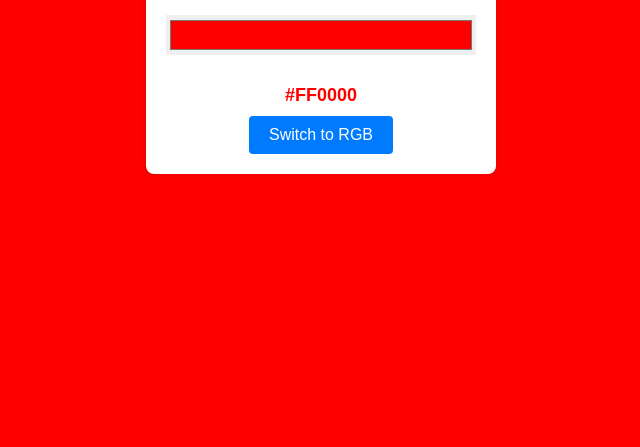
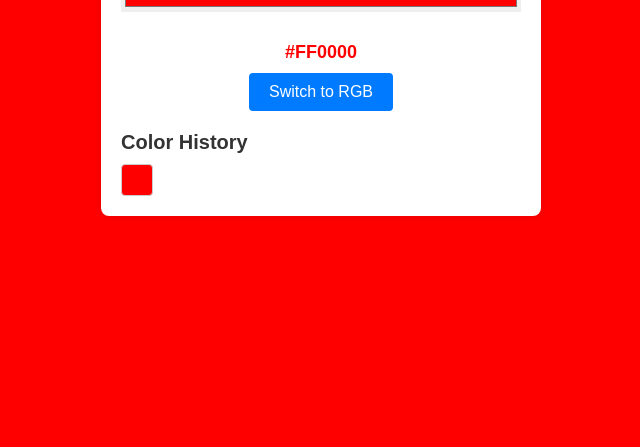
Before and after one commit to JanhviVerma/Color-Picker, a plain HTML site: page index.html in a window 1280 px wide. Shown: the part 353-800 px from the top of the page, without its empty margins (319-959 px from the left). Drawn offline with Linux system fonts and the light colour scheme.

Commit message:
Added color history feature and enhanced UI for better user experience

```diff
--- a/index.html
+++ b/index.html
@@ -12,6 +12,10 @@
         <input type="color" id="colorPicker" value="#ff0000">
         <div id="colorDisplay">#FF0000</div>
         <button id="toggleFormat">Switch to RGB</button>
+        <div id="historyContainer">
+            <h2>Color History</h2>
+            <div id="colorHistory"></div>
+        </div>
     </div>
     <script src="script.js"></script>
 </body>
--- a/script.js
+++ b/script.js
@@ -2,7 +2,9 @@ document.addEventListener("DOMContentLoaded", function() {
     const colorPicker = document.getElementById("colorPicker");
     const colorDisplay = document.getElementById("colorDisplay");
     const toggleFormatBtn = document.getElementById("toggleFormat");
+    const colorHistory = document.getElementById("colorHistory");
     let isHex = true;
+    const history = [];
 
     function updateDisplay(color) {
         colorDisplay.textContent = isHex ? color.toUpperCase() : hexToRgb(color);
@@ -17,8 +19,23 @@ document.addEventListener("DOMContentLoaded", function() {
         return `rgb(${r}, ${g}, ${b})`;
     }
 
+    function addToHistory(color) {
+        if (history.includes(color)) return;
+        history.push(color);
+        const colorDiv = document.createElement("div");
+        colorDiv.classList.add("historyItem");
+        colorDiv.style.backgroundColor = color;
+        colorDiv.addEventListener("click", function() {
+            updateDisplay(color);
+            colorPicker.value = color;
+        });
+        colorHistory.appendChild(colorDiv);
+    }
+
     colorPicker.addEventListener("input", function() {
-        updateDisplay(colorPicker.value);
+        const color = colorPicker.value;
+        updateDisplay(color);
+        addToHistory(color);
     });
 
     toggleFormatBtn.addEventListener("click", function() {
@@ -29,4 +46,5 @@ document.addEventListener("DOMContentLoaded", function() {
 
     // Initialize with the default color
     updateDisplay(colorPicker.value);
+    addToHistory(colorPicker.value);
 });
--- a/styles.css
+++ b/styles.css
@@ -15,6 +15,8 @@ body {
     padding: 20px;
     border-radius: 8px;
     box-shadow: 0 0 10px rgba(0, 0, 0, 0.1);
+    max-width: 400px;
+    width: 100%;
 }
 
 h1 {
@@ -54,3 +56,28 @@ h1 {
 #toggleFormat:hover {
     background-color: #0056b3;
 }
+
+#historyContainer {
+    margin-top: 20px;
+    text-align: left;
+}
+
+#historyContainer h2 {
+    font-size: 20px;
+    margin-bottom: 10px;
+    color: #333;
+}
+
+#colorHistory {
+    display: flex;
+    flex-wrap: wrap;
+    gap: 10px;
+}
+
+.historyItem {
+    width: 30px;
+    height: 30px;
+    border-radius: 4px;
+    cursor: pointer;
+    border: 1px solid #ccc;
+}
```
